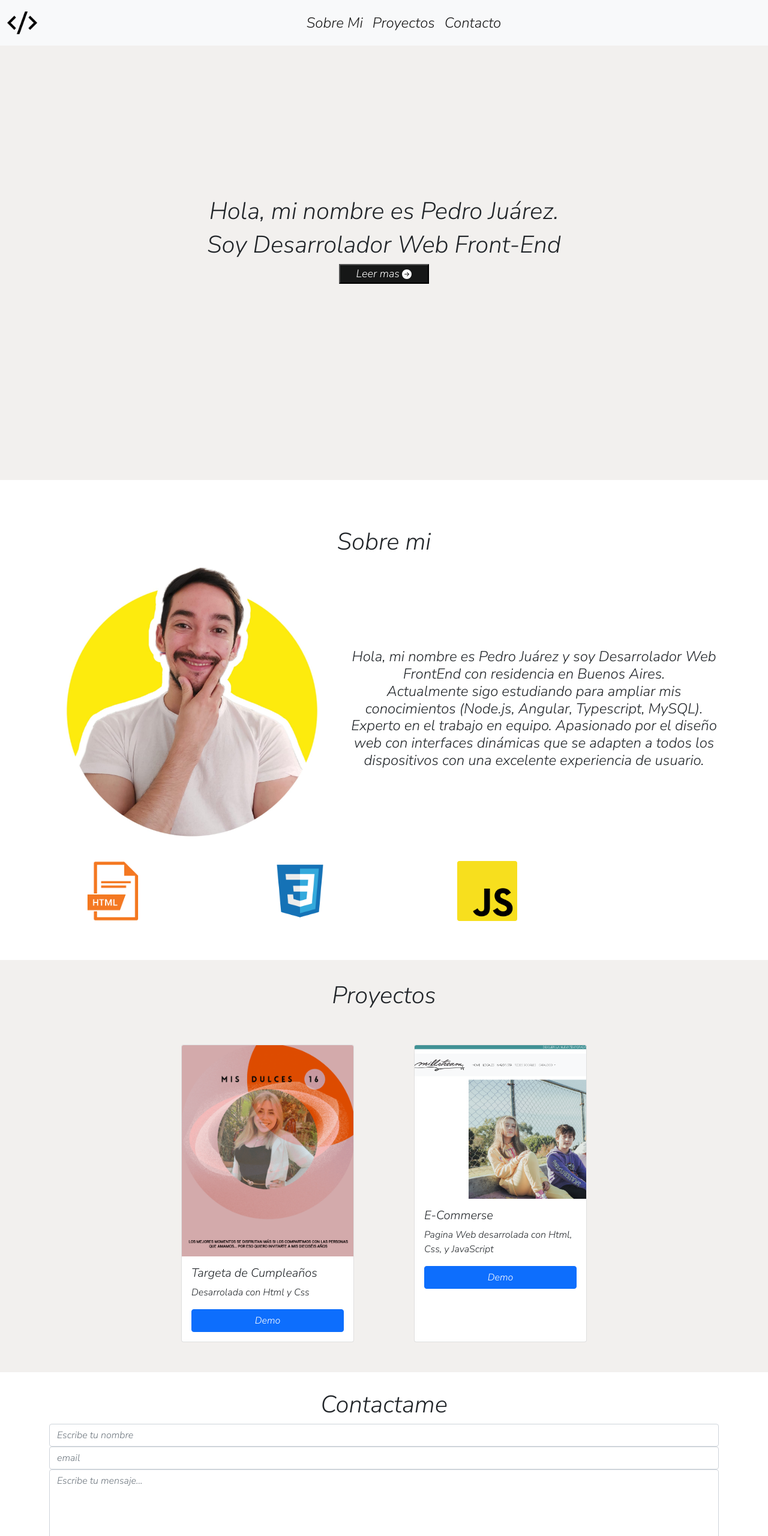
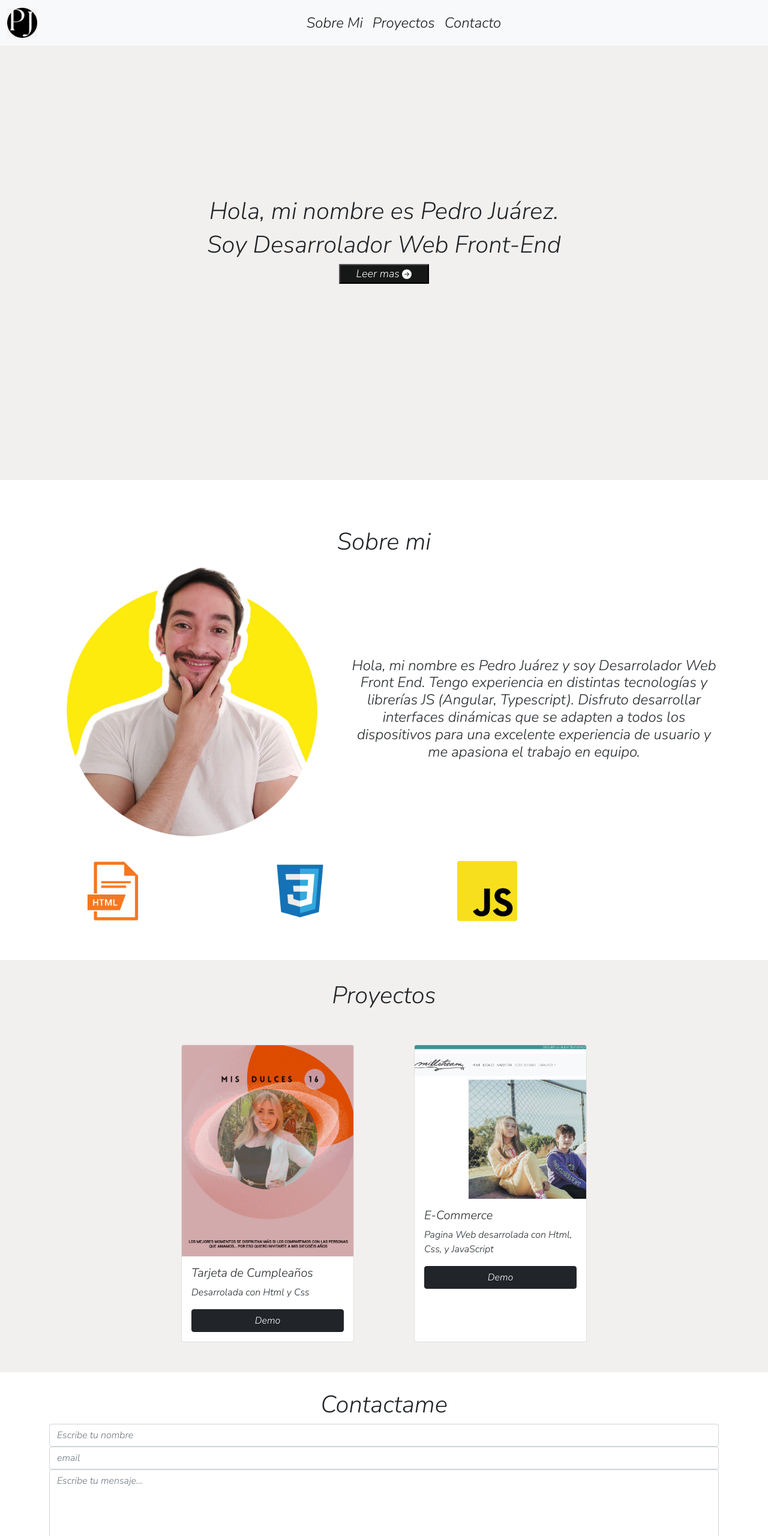
Before and after one commit to PedroAntonioJuarez/Porfolio-FrontEnd--Perfil, a plain HTML site: page index.html in a window 1280 px wide. Shown: the top 2560 px of the page at 60% size. Drawn offline with nearby package versions, Linux system fonts and the light colour scheme.

Commit message:
correción de logo, ortografía y estilos

```diff
--- a/index.html
+++ b/index.html
@@ -10,13 +10,14 @@
 <link rel="preconnect" href="https://fonts.googleapis.com">
 <link rel="preconnect" href="https://fonts.gstatic.com" crossorigin>
 <link href="https://fonts.googleapis.com/css2?family=Nunito+Sans:ital,wght@1,300&display=swap" rel="stylesheet">
+
     <title>Pedro Juarez- Porfolio</title>
 </head>
 <body>
     <header>
         <nav class="navbar fixed-top navbar-expand-lg navbar-light bg-light">
             <div class="container-fluid">
-            <a class="navbar-brand" href="#"><img class="logo-navbar" src="./img/codigo.png" alt=""></a>
+            <a class="navbar-brand" href="#"><img class="logo-navbar" src="./img/Logo PJ.png" alt=""></a>
             <button class="navbar-toggler" type="button" data-bs-toggle="collapse" data-bs-target="#navbarNav" aria-controls="navbarNav" aria-expanded="false" aria-label="Toggle navigation">
                 <span class="navbar-toggler-icon"></span>
             </button>
@@ -54,7 +55,7 @@
                 <img class="img" src="./img/perfil.jpg" alt="">
             </div>
             <div class="contenedor-texto">
-                <h4>Hola, mi nombre es Pedro Juárez y soy Desarrolador Web FrontEnd con residencia en Buenos Aires. <br>Actualmente sigo estudiando para ampliar mis conocimientos (Node.js, Angular, Typescript, MySQL). Experto en el trabajo en equipo. Apasionado por el diseño web con interfaces dinámicas que se adapten a todos los dispositivos con una excelente experiencia de usuario.</h4>
+                <h4>Hola, mi nombre es Pedro Juárez y soy Desarrolador Web Front End. Tengo experiencia en distintas tecnologías y librerías JS (Angular, Typescript). Disfruto desarrollar interfaces dinámicas que se adapten a todos los dispositivos para una excelente experiencia de usuario y me apasiona el trabajo en equipo.</h4>
             </div>
         </div>
         <div class="contenedor-lenguajes">
@@ -72,17 +73,17 @@
             <div class="card" style="width: 18rem;">
                 <img src="./img/tarjetadeCumple.png" class="card-img-top" alt="...">
                 <div class="card-body">
-                <h5 class="card-title">Targeta de Cumpleaños</h5>
+                <h5 class="card-title">Tarjeta de Cumpleaños</h5>
                 <p class="card-text">Desarrolada con Html y Css</p>
-                <a href="https://cumpleabril.vercel.app/" class="btn btn-primary" target="_blank">Demo</a>
+                <a href="https://cumpleabril.vercel.app/" class="btn btn-dark" target="_blank">Demo</a>
                 </div>
             </div>
             <div class="card" style="width: 18rem;">
                 <img src="./img/tarjetaLocaldRopa.png" class="card-img-top" alt="...">
                 <div class="card-body">
-                <h5 class="card-title">E-Commerse</h5>
+                <h5 class="card-title">E-Commerce</h5>
                 <p class="card-text">Pagina Web desarrolada con Html, Css, y JavaScript</p>
-                <a href="https://proyecto-integrafor-pedroantoniojuarez.vercel.app/" class="btn btn-primary" target="_blank">Demo</a>
+                <a href="https://proyecto-integrafor-pedroantoniojuarez.vercel.app/" class="btn btn-dark" target="_blank">Demo</a>
                 </div>
             </div>
         </div>
@@ -112,12 +113,18 @@
     </section>
     <footer>
         <div class="conteiner-redes">
-            <a class="linkedind" href="https://www.linkedin.com/in/pedro-ju%C3%A1rez-a87b0089/">
-              <svg xmlns="http://www.w3.org/2000/svg" width="30" height="30" fill="currentColor" class="bi bi-linkedin" viewBox="0 0 16 16">
+            <a class="linkedind" href="https://www.linkedin.com/in/pedro-ju%C3%A1rez-a87b0089/" target="_blank">
+              <svg xmlns="http://www.w3.org/2000/svg" width="30" height="30"  class="bi bi-linkedin" viewBox="0 0 16 16">
                 <path d="M0 1.146C0 .513.526 0 1.175 0h13.65C15.474 0 16 .513 16 1.146v13.708c0 .633-.526 1.146-1.175 1.146H1.175C.526 16 0 15.487 0 14.854V1.146zm4.943 12.248V6.169H2.542v7.225h2.401zm-1.2-8.212c.837 0 1.358-.554 1.358-1.248-.015-.709-.52-1.248-1.342-1.248-.822 0-1.359.54-1.359 1.248 0 .694.521 1.248 1.327 1.248h.016zm4.908 8.212V9.359c0-.216.016-.432.08-.586.173-.431.568-.878 1.232-.878.869 0 1.216.662 1.216 1.634v3.865h2.401V9.25c0-2.22-1.184-3.252-2.764-3.252-1.274 0-1.845.7-2.165 1.193v.025h-.016a5.54 5.54 0 0 1 .016-.025V6.169h-2.4c.03.678 0 7.225 0 7.225h2.4z"/>
               </svg></a>
+              <a href="https://github.com/PedroAntonioJuarez" target="_blank"><svg xmlns="http://www.w3.org/2000/svg" width="30" height="30"  class="bi bi-github" viewBox="0 0 16 16">
+                <path d="M8 0C3.58 0 0 3.58 0 8c0 3.54 2.29 6.53 5.47 7.59.4.07.55-.17.55-.38 0-.19-.01-.82-.01-1.49-2.01.37-2.53-.49-2.69-.94-.09-.23-.48-.94-.82-1.13-.28-.15-.68-.52-.01-.53.63-.01 1.08.58 1.23.82.72 1.21 1.87.87 2.33.66.07-.52.28-.87.51-1.07-1.78-.2-3.64-.89-3.64-3.95 0-.87.31-1.59.82-2.15-.08-.2-.36-1.02.08-2.12 0 0 .67-.21 2.2.82.64-.18 1.32-.27 2-.27.68 0 1.36.09 2 .27 1.53-1.04 2.2-.82 2.2-.82.44 1.1.16 1.92.08 2.12.51.56.82 1.27.82 2.15 0 3.07-1.87 3.75-3.65 3.95.29.25.54.73.54 1.48 0 1.07-.01 1.93-.01 2.2 0 .21.15.46.55.38A8.012 8.012 0 0 0 16 8c0-4.42-3.58-8-8-8z"/>
+              </svg></a>
+              <br>
         </div>
-        <p>Pedro Juárez Visuara <span class="año"> 2023</span></p>
+
+        <p>Pedro Juárez<span class="año"> 2023</span></p>
+
     </footer>
 
       <!-- JavaScript Bundle with Popper -->
--- a/styles.css
+++ b/styles.css
@@ -160,6 +160,9 @@ footer {
 }
 
 
+/*redes*/
+
+
 /*media queris*/
 
 
```
Also changed, not shown: img/Logo PJ.png (added).
